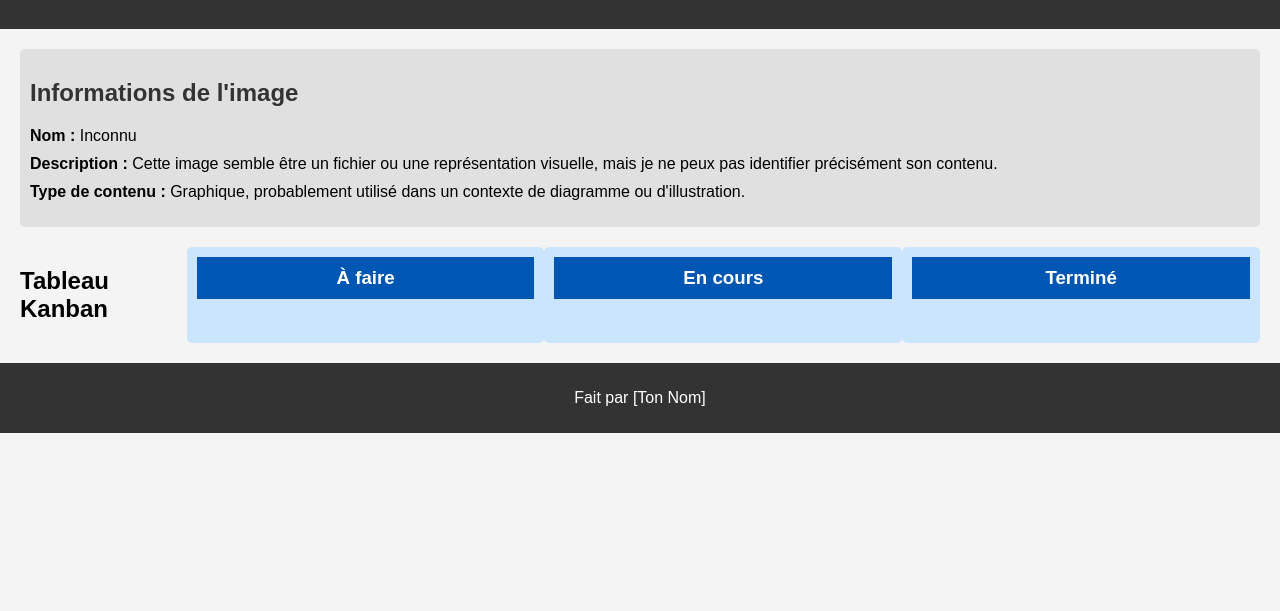
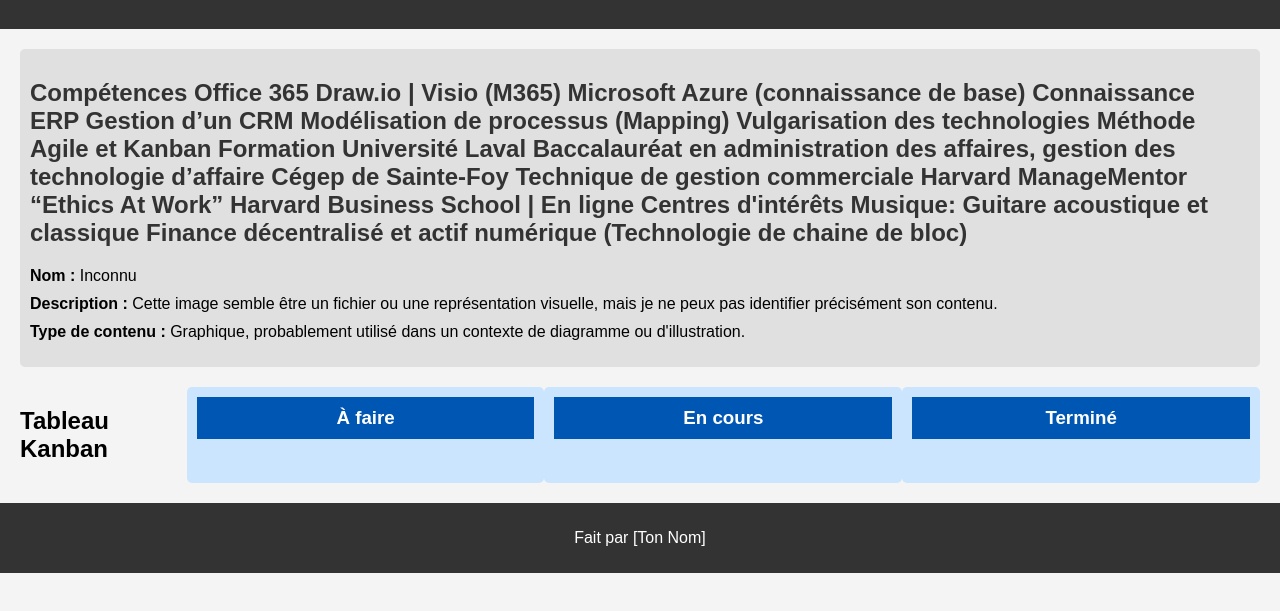
Before and after one commit to Mathcodext/Portfolio-de-Mathieu, a plain HTML site: page index.html in a window 1280 px wide. Shown: the part 71-682 px from the top of the page. Drawn offline with Linux system fonts and the light colour scheme.

Commit message:
Update index.html

```diff
--- a/index.html
+++ b/index.html
@@ -3,7 +3,7 @@
 <head>
     <meta charset="UTF-8">
     <meta name="viewport" content="width=device-width, initial-scale=1.0">
-    <title>Mon Site avec Kanban</title>
+    <title>Bienvenu sur ma page</title>
     <link rel="stylesheet" href="style.css">
 </head>
 <body>
@@ -12,7 +12,31 @@
     </header>
 
     <section class="info-section">
-        <h2>Informations de l'image</h2>
+        <h2>Compétences
+Office 365
+Draw.io | Visio (M365)
+Microsoft Azure (connaissance de base)
+Connaissance ERP
+Gestion d’un CRM
+Modélisation de processus (Mapping)
+Vulgarisation des technologies
+Méthode Agile et Kanban
+
+
+Formation
+Université Laval
+Baccalauréat en administration des affaires, gestion des technologie d’affaire
+
+Cégep de Sainte-Foy
+Technique de gestion commerciale
+
+Harvard ManageMentor “Ethics At Work”
+Harvard Business School | En ligne
+
+
+Centres d'intérêts
+Musique: Guitare acoustique et classique Finance décentralisé et actif numérique (Technologie de chaine de bloc)
+</h2>
         <ul>
             <li><strong>Nom :</strong> Inconnu</li>
             <li><strong>Description :</strong> Cette image semble être un fichier ou une représentation visuelle, mais je ne peux pas identifier précisément son contenu.</li>
```
